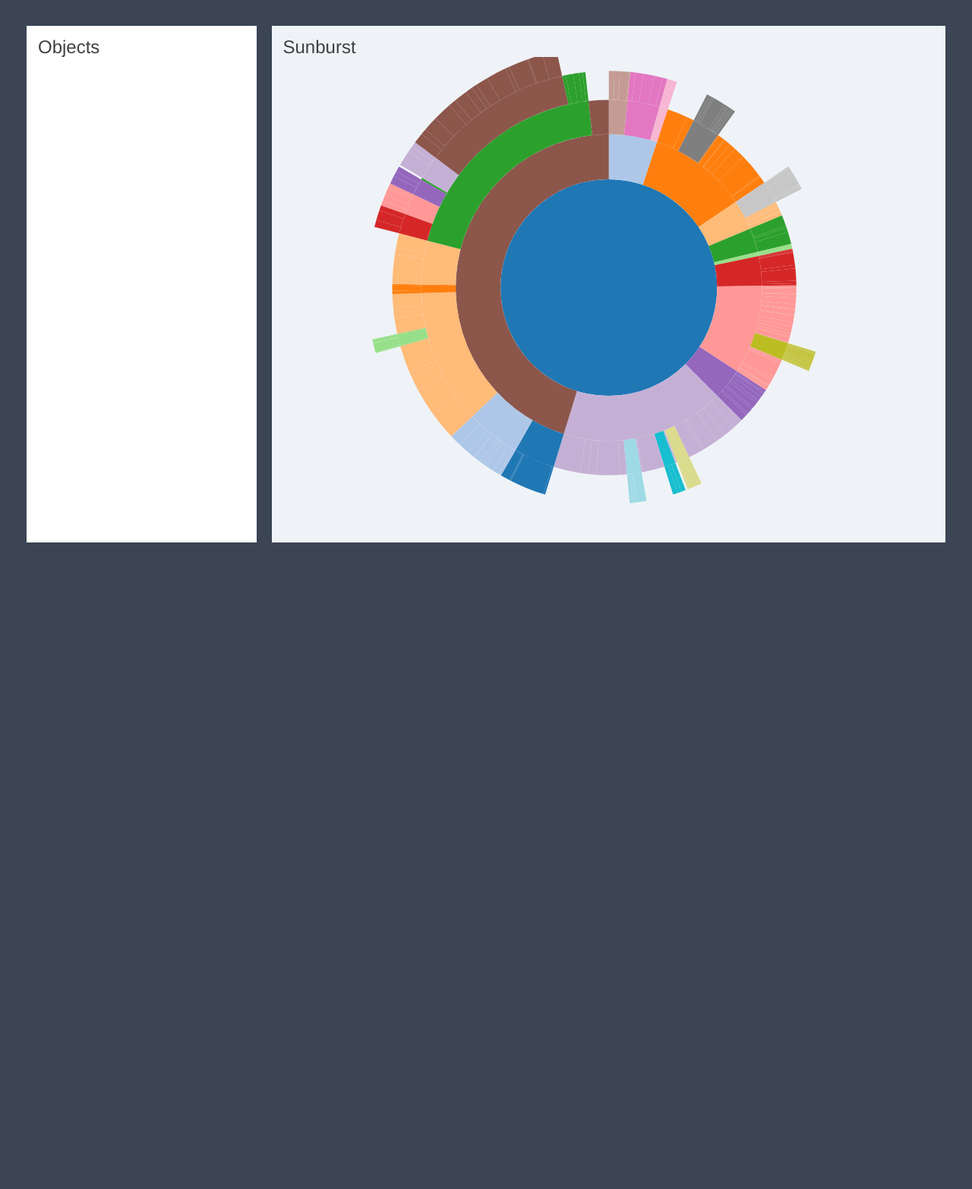
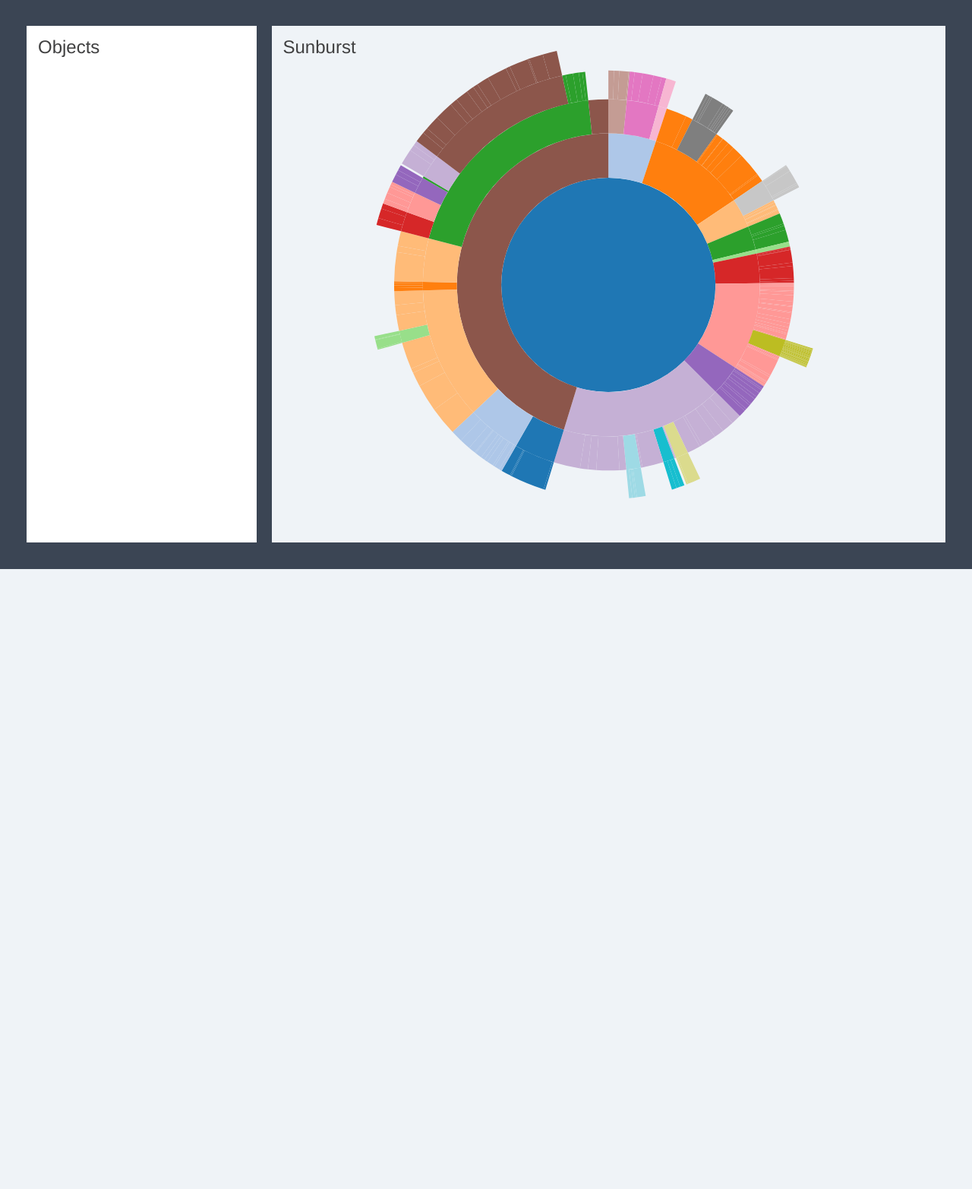
Before and after one commit to TurtleDynasty/FNS, a PHP site: page / in a window 1280 px wide. Shown: the part 51-1616 px from the top of the page at 76% size. After the commit the page ends 800 px from the top, so only its background shows below. Run offline with PHP 8.4, Linux system fonts and the light colour scheme.

Commit message:
Add files via upload

```diff
--- a/app_layout/custom.css
+++ b/app_layout/custom.css
@@ -83,15 +83,16 @@ float: right;
 #vis {
 	display: block;
 	margin: auto;
+	max-height: 100%;
 }
 
 .svg-container {
     display: inline-block;
     position: relative;
     width: 100%;
-    padding-bottom: 100%; /* aspect ratio */
+    height: 100% !important;
     vertical-align: top;
-    overflow: hidden;
+
 }
 .svg-content-responsive {
     display: inline-block;
```
